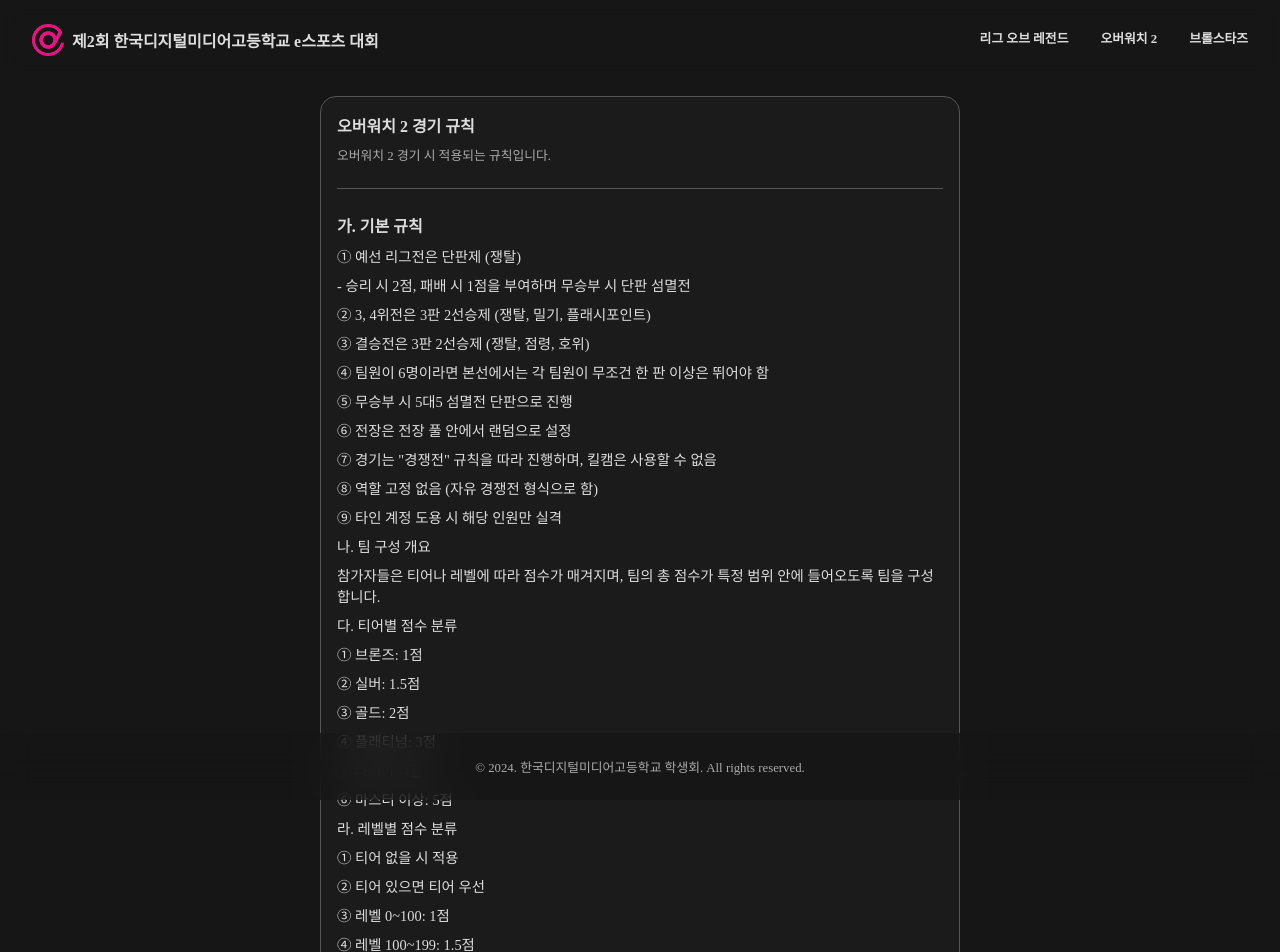
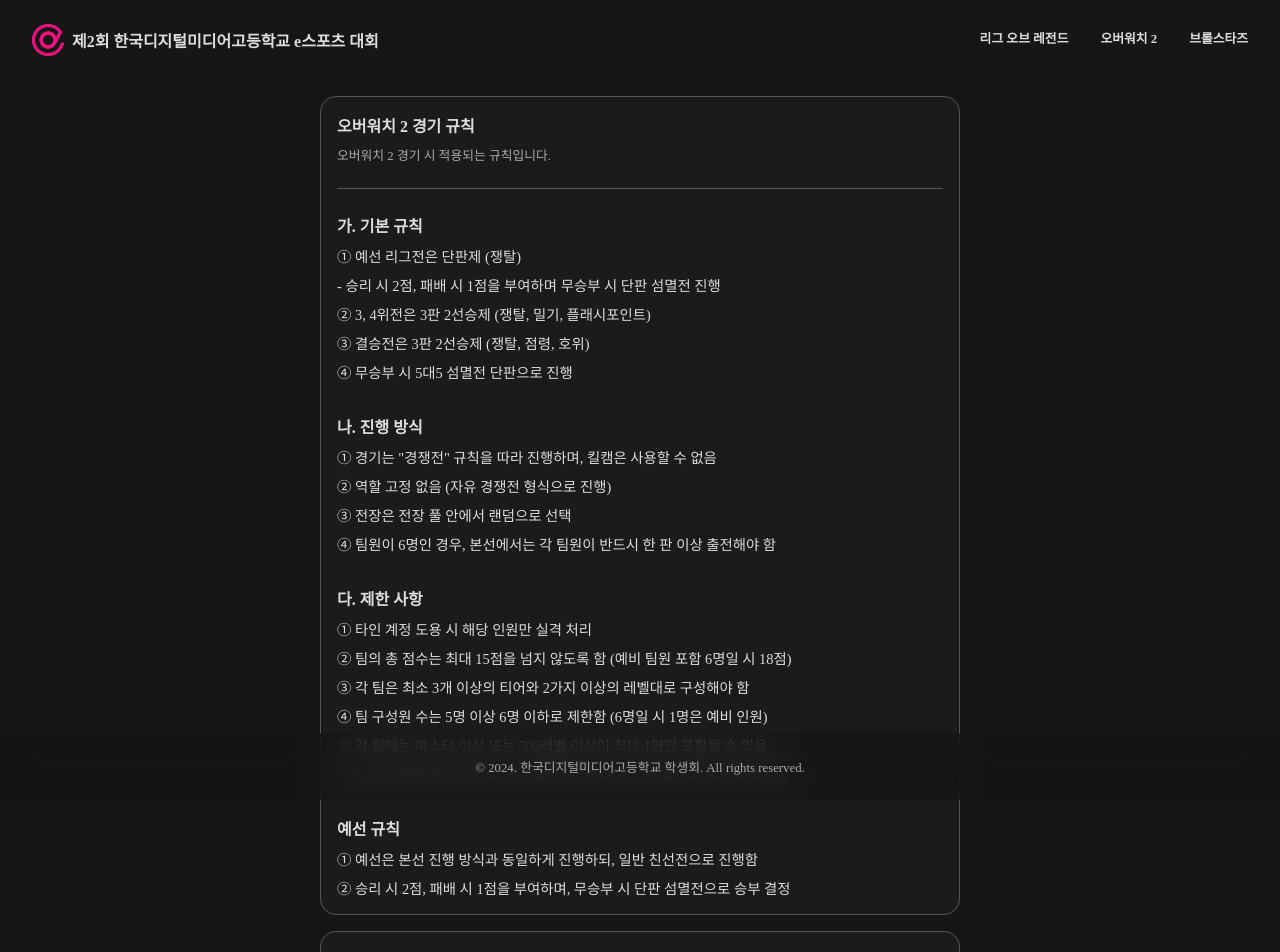
Before and after one commit to LSBeryl/dimigo-esports, a React (Vite) app: page /overwatch in a window 1280 px wide. Shown: the top 952 px of the page. Built offline with nearby package versions, Linux system fonts and the light colour scheme; a web font is replaced by a local one.

Commit message:
chore: edit overwatch

```diff
--- a/src/pages/Overwatch.jsx
+++ b/src/pages/Overwatch.jsx
@@ -20,56 +20,57 @@
             <div>
               <div>가. 기본 규칙</div> <div>① 예선 리그전은 단판제 (쟁탈)</div>
               <div>
-                - 승리 시 2점, 패배 시 1점을 부여하며 무승부 시 단판 섬멸전
+                - 승리 시 2점, 패배 시 1점을 부여하며 무승부 시 단판 섬멸전 진행
               </div>
               <div>② 3, 4위전은 3판 2선승제 (쟁탈, 밀기, 플래시포인트)</div>
               <div>③ 결승전은 3판 2선승제 (쟁탈, 점령, 호위)</div>
+              <div>④ 무승부 시 5대5 섬멸전 단판으로 진행</div>
+            </div>
+            <div>
+              <div>나. 진행 방식</div>
               <div>
-                ④ 팀원이 6명이라면 본선에서는 각 팀원이 무조건 한 판 이상은
-                뛰어야 함
+                ① 경기는 "경쟁전" 규칙을 따라 진행하며, 킬캠은 사용할 수 없음
               </div>
-              <div>⑤ 무승부 시 5대5 섬멸전 단판으로 진행</div>
-              <div>⑥ 전장은 전장 풀 안에서 랜덤으로 설정</div>
+              <div>② 역할 고정 없음 (자유 경쟁전 형식으로 진행)</div>
+              <div>③ 전장은 전장 풀 안에서 랜덤으로 선택</div>
               <div>
-                ⑦ 경기는 "경쟁전" 규칙을 따라 진행하며, 킬캠은 사용할 수 없음
+                ④ 팀원이 6명인 경우, 본선에서는 각 팀원이 반드시 한 판 이상
+                출전해야 함
               </div>
-              <div>⑧ 역할 고정 없음 (자유 경쟁전 형식으로 함)</div>
-              <div>⑨ 타인 계정 도용 시 해당 인원만 실격</div>
-              <div>나. 팀 구성 개요</div>
+            </div>
+            <div>
+              <div>다. 제한 사항</div>
+              <div>① 타인 계정 도용 시 해당 인원만 실격 처리</div>
               <div>
-                참가자들은 티어나 레벨에 따라 점수가 매겨지며, 팀의 총 점수가
-                특정 범위 안에 들어오도록 팀을 구성합니다.
-              </div>
-              <div>다. 티어별 점수 분류</div> <div>① 브론즈: 1점</div>
-              <div>② 실버: 1.5점</div> <div>③ 골드: 2점</div>
-              <div>④ 플래티넘: 3점</div> <div>⑤ 다이아: 4점</div>
-              <div>⑥ 마스터 이상: 5점</div> <div>라. 레벨별 점수 분류</div>
-              <div>① 티어 없을 시 적용</div> <div>② 티어 있으면 티어 우선</div>
-              <div>③ 레벨 0~100: 1점</div> <div>④ 레벨 100~199: 1.5점</div>
-              <div>⑤ 레벨 200~299: 2점</div> <div>⑥ 레벨 300~399: 3점</div>
-              <div>⑦ 레벨 400~499: 4점</div> <div>⑧ 레벨 500 이상: 5점</div>
-              <div>마. 팀 구성 점수 기준</div>
-              <div>
-                ① 팀의 총 점수는 최대 15점을 넘지 않도록 합니다. (예비 팀원 포함
+                ② 팀의 총 점수는 최대 15점을 넘지 않도록 함 (예비 팀원 포함
                 6명일 시 18점)
               </div>
               <div>
-                ② 각 팀은 최소한 3개 이상의 티어와 2가지 이상의 레벨대로
-                구성해야 합니다. (예: 골드, 플래티넘, 다이아 / 25레벨, 120레벨)
+                ③ 각 팀은 최소 3개 이상의 티어와 2가지 이상의 레벨대로 구성해야
+                함
               </div>
               <div>
-                ③ 각 팀의 구성원 수는 5명 이상 6명 이하로 제한합니다. (6명일 시
-                1명은 예비 인원)
-              </div>
-              <div>바. 추가 팀 구성 규칙</div>
-              <div>
-                ① 티어 균형: 모든 팀은 최대한 다양한 티어와 레벨로 구성되도록
-                합니다. 티어가 너무 높은 플레이어들이 한 팀에 몰리지 않도록
-                배분합니다.
+                ④ 팀 구성원 수는 5명 이상 6명 이하로 제한함 (6명일 시 1명은 예비
+                인원)
               </div>
               <div>
-                ② 티어 제한: 각 팀에는 마스터 이상, 500레벨 이상이 최대 1명만
-                포함될 수 있습니다.
+                ⑤ 각 팀에는 마스터 이상 또는 500레벨 이상이 최대 1명만 포함될 수
+                있음
+              </div>
+              <div>
+                ⑥ 티어 균형을 위해 높은 티어의 플레이어들이 한 팀에 몰리지
+                않도록 배분함
+              </div>
+            </div>
+            <div>
+              <div>예선 규칙</div>
+              <div>
+                ① 예선은 본선 진행 방식과 동일하게 진행하되, 일반 친선전으로
+                진행함
+              </div>
+              <div>
+                ② 승리 시 2점, 패배 시 1점을 부여하며, 무승부 시 단판 섬멸전으로
+                승부 결정
               </div>
             </div>
           </Rule>
```
